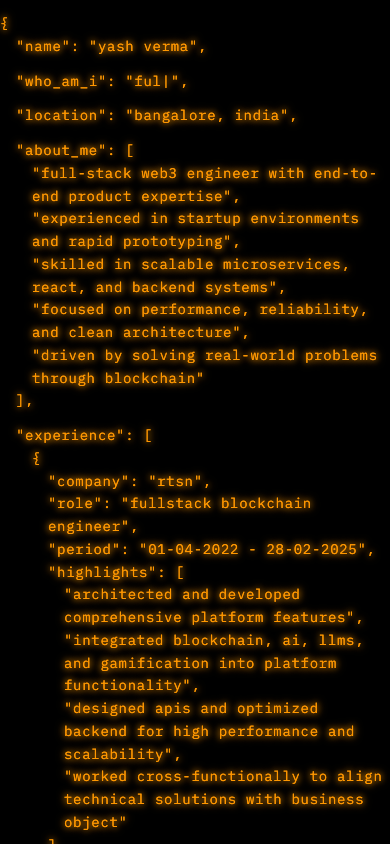
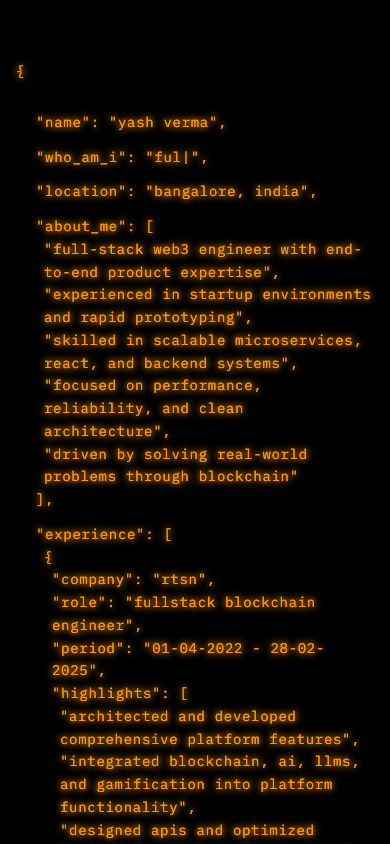
Before and after one commit to Yash-verma18/nextjs-cli-portfolio, a Next.js app: page / in a window 390 px wide. Built offline with nearby package versions, Linux system fonts and the light colour scheme.

Commit message:
feat : mobile res

```diff
--- a/src/components/ResumeDisplay.tsx
+++ b/src/components/ResumeDisplay.tsx
@@ -34,8 +34,8 @@ const JsonStringValue: React.FC<{ children: React.ReactNode; isLast?: boolean }>
 const ResumeDisplay: React.FC<ResumeDisplayProps> = ({ data }) => {
   return (
     <div className="font-mono text-sm leading-relaxed">
-      <SyntaxChar>{'{'}</SyntaxChar>
-      <div className="pl-4 flex flex-col gap-3">
+      <SyntaxChar >{'{'}</SyntaxChar>
+      <div className="pl-2 mt-7 ml-3 sm:pl-3 md:pl-4 flex flex-col gap-3">
         <div>
           <JsonKey>name</JsonKey>
           <SyntaxChar>: </SyntaxChar>
@@ -59,7 +59,7 @@ const ResumeDisplay: React.FC<ResumeDisplayProps> = ({ data }) => {
           <div>
             <JsonKey>about_me</JsonKey>
             <SyntaxChar>: [</SyntaxChar>
-            <div className="pl-4">
+            <div className="pl-2 sm:pl-3 md:pl-4">
             { data.summary.map((line, index) => (
                 <div key={index}>
                   <JsonStringValue isLast={index === data.summary.length - 1}>{line}</JsonStringValue>
@@ -75,11 +75,11 @@ const ResumeDisplay: React.FC<ResumeDisplayProps> = ({ data }) => {
         <div>
           <JsonKey>experience</JsonKey>
           <SyntaxChar>: [</SyntaxChar>
-          <div className="pl-4">
+          <div className="pl-2 sm:pl-3 md:pl-4">
             {data.experience.map((exp, expIndex) => (
               <div key={expIndex}>
                 <SyntaxChar>{'{'}</SyntaxChar>
-                <div className="pl-4">
+                <div className="pl-2 sm:pl-3 md:pl-4">
                   <div>
                     <JsonKey>company</JsonKey><SyntaxChar>: </SyntaxChar>
                     <JsonStringValue isLast={false}>{exp.value}</JsonStringValue>
@@ -98,7 +98,7 @@ const ResumeDisplay: React.FC<ResumeDisplayProps> = ({ data }) => {
                   {exp.highlights && exp.highlights.length > 0 && (
                     <div>
                       <JsonKey>highlights</JsonKey><SyntaxChar>: [</SyntaxChar>
-                      <div className="pl-4">
+                      <div className="pl-2 sm:pl-3 md:pl-4">
                         {exp.highlights.map((highlight, hlIndex) => (
                           <div key={hlIndex}>
                             <JsonStringValue isLast={hlIndex === exp.highlights!.length - 1}>{highlight}</JsonStringValue>
@@ -120,7 +120,7 @@ const ResumeDisplay: React.FC<ResumeDisplayProps> = ({ data }) => {
 
         <div>
           <JsonKey>socials</JsonKey><SyntaxChar>: [</SyntaxChar>
-          <div className="pl-4">
+          <div className="pl-2 sm:pl-3 md:pl-4">
             {data.social.map((social, index) => (
               <div key={social.url}>
                 <JsonStringValue isLast={index === data.social.length - 1}>
--- a/src/components/Terminal.tsx
+++ b/src/components/Terminal.tsx
@@ -72,17 +72,17 @@ const Terminal: React.FC = () => {
             <div>
               <p>Available commands:</p>
               <ul className="list-none pl-2">
-                <li><span className="text-glow-pink w-28 inline-block">about</span>         - Display information about me.</li>
-                <li><span className="text-glow-pink w-28 inline-block">experience</span>    - Show my work experience.</li>
-                {/* <li><span className="text-glow-pink w-28 inline-block">skills</span>        - List my skills.</li> */}
-                <li><span className="text-glow-pink w-28 inline-block">show-profile</span>  - Display my profile information.</li>
-                {/* <li><span className="text-glow-pink w-28 inline-block">contact</span>       - Show contact information.</li> */}
-                <li><span className="text-glow-pink w-28 inline-block">sudo hire-me</span>  - Initiate contact for hiring.</li>
-                <li><span className="text-glow-pink w-28 inline-block">echo [text]</span>   - Print text back to the terminal.</li>
-                <li><span className="text-glow-pink w-28 inline-block">date</span>          - Display the current date and time.</li>
-                <li><span className="text-glow-pink w-28 inline-block">whoami</span>        - Display current user.</li>
-                <li><span className="text-glow-pink w-28 inline-block">clear</span>         - Clear the terminal screen.</li>
-                <li><span className="text-glow-pink w-28 inline-block">banner</span>        - Display the welcome banner.</li>
+                <li><span className="text-glow-pink w-24 sm:w-28 inline-block">about</span>         - Display information about me.</li>
+                <li><span className="text-glow-pink w-24 sm:w-28 inline-block">experience</span>    - Show my work experience.</li>
+                {/* <li><span className="text-glow-pink w-24 sm:w-28 inline-block">skills</span>        - List my skills.</li> */}
+                <li><span className="text-glow-pink w-24 sm:w-28 inline-block">show-profile</span>  - Display my profile information.</li>
+                {/* <li><span className="text-glow-pink w-24 sm:w-28 inline-block">contact</span>       - Show contact information.</li> */}
+                <li><span className="text-glow-pink w-24 sm:w-28 inline-block">sudo hire-me</span>  - Initiate contact for hiring.</li>
+                <li><span className="text-glow-pink w-24 sm:w-28 inline-block">echo [text]</span>   - Print text back to the terminal.</li>
+                <li><span className="text-glow-pink w-24 sm:w-28 inline-block">date</span>          - Display the current date and time.</li>
+                <li><span className="text-glow-pink w-24 sm:w-28 inline-block">whoami</span>        - Display current user.</li>
+                <li><span className="text-glow-pink w-24 sm:w-28 inline-block">clear</span>         - Clear the terminal screen.</li>
+                <li><span className="text-glow-pink w-24 sm:w-28 inline-block">banner</span>        - Display the welcome banner.</li>
               </ul>
             </div>
           ),
@@ -189,7 +189,10 @@ const Terminal: React.FC = () => {
 
   return (
     <div
-      className="w-full h-full md:py-10 md:pl-28 md:pr-28 overflow-y-auto  crt-turn-on text-glow lowercase"
+      className="w-full flex-grow p-4 pt-12 overflow-y-auto text-glow lowercase crt-turn-on
+            sm:p-6 sm:pt-16
+            md:mt-0 md:py-10 md:pl-20 md:pr-20
+            lg:pl-28 lg:pr-28"
       onClick={() => inputRef.current?.focus()} // Focus input on click anywhere in terminal
     >
 
```
